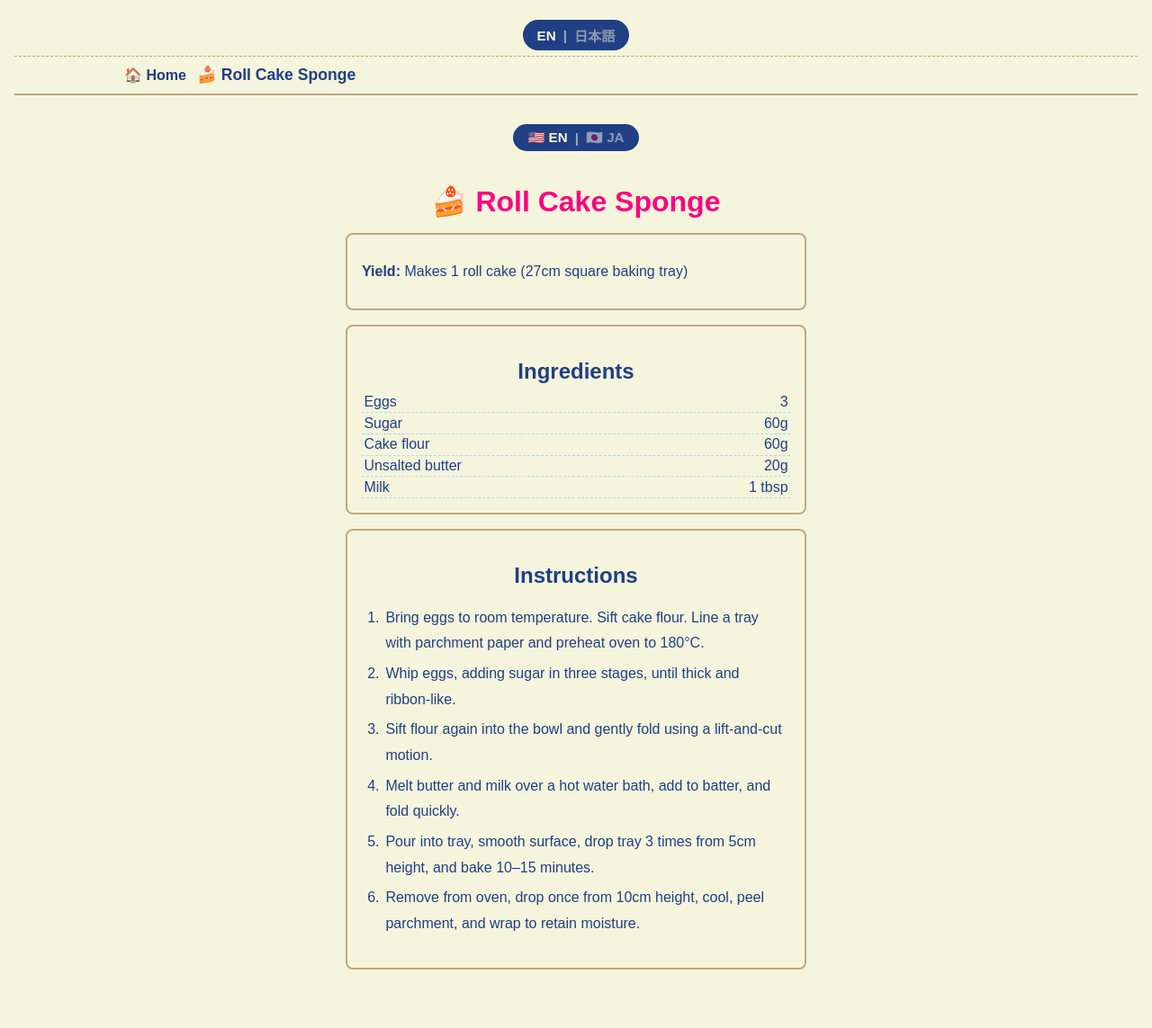
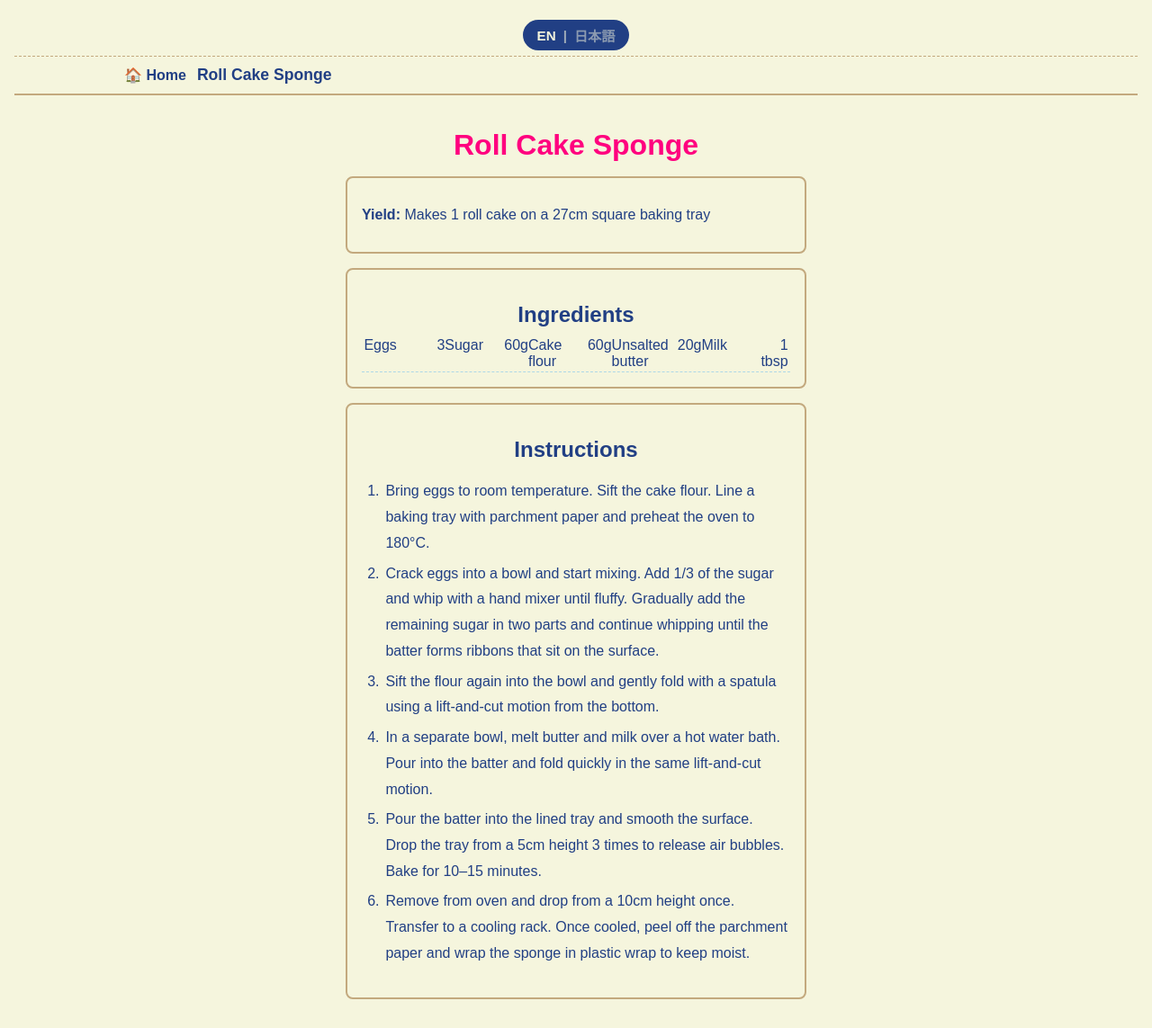
Before and after one commit to bghngao/recipe-book, a Jekyll site: the page built from _recipes/roll-cake-sponge.md, in a window 1280 px wide and 1143 px high. Shown: the whole window at 90% size. Built offline with Jekyll 4.4.1, drawn with Linux system fonts in a browser that asks for light colours.

Commit message:
Update roll-cake-sponge.md

```diff
--- a/_recipes/roll-cake-sponge.md
+++ b/_recipes/roll-cake-sponge.md
@@ -1,105 +1,94 @@
 ---
 layout: default
+title: Roll Cake Sponge
 title_en: Roll Cake Sponge
 title_ja: ロールケーキ生地
 genre: dessert
 order: 2
 ---
 
-<button id="toggle-btn">
-  <span class="lang-badge active" data-lang="en">🇺🇸 EN</span>
-  <span class="divider">|</span>
-  <span class="lang-badge" data-lang="ja">🇯🇵 JA</span>
-</button>
+<!-- ===================== -->
+<!-- English -->
+<!-- ===================== -->
+<div class="lang" data-lang="en">
+  <h1 class="title-recipe">Roll Cake Sponge</h1>
 
-<!-- English -->
-<div class="lang active" data-lang="en">
-  <h1 class="title-recipe">🍰 Roll Cake Sponge</h1>
-
+  <!-- Yield -->
   <div class="container">
-    <p><strong>Yield:</strong> Makes 1 roll cake (27cm square baking tray)</p>
+    <p><strong>Yield:</strong> Makes 1 roll cake on a 27cm square baking tray</p>
   </div>
 
+  <!-- Ingredients -->
   <div class="container">
     <h2 class="title-ingredient">Ingredients</h2>
 
-    <div class="ingredient-quantity">
+  <div class="ingredient-quantity">
       <div class="column-left-ingredient">Eggs</div>
       <div class="column-right-amount">3</div>
-    </div>
-    <div class="ingredient-quantity">
       <div class="column-left-ingredient">Sugar</div>
       <div class="column-right-amount">60g</div>
-    </div>
-    <div class="ingredient-quantity">
       <div class="column-left-ingredient">Cake flour</div>
       <div class="column-right-amount">60g</div>
-    </div>
-    <div class="ingredient-quantity">
       <div class="column-left-ingredient">Unsalted butter</div>
       <div class="column-right-amount">20g</div>
-    </div>
-    <div class="ingredient-quantity">
       <div class="column-left-ingredient">Milk</div>
       <div class="column-right-amount">1 tbsp</div>
     </div>
   </div>
 
+  <!-- Instructions -->
   <div class="container">
     <h2 class="title-instruction">Instructions</h2>
     <ol>
-      <li>Bring eggs to room temperature. Sift cake flour. Line a tray with parchment paper and preheat oven to 180°C.</li>
-      <li>Whip eggs, adding sugar in three stages, until thick and ribbon-like.</li>
-      <li>Sift flour again into the bowl and gently fold using a lift-and-cut motion.</li>
-      <li>Melt butter and milk over a hot water bath, add to batter, and fold quickly.</li>
-      <li>Pour into tray, smooth surface, drop tray 3 times from 5cm height, and bake 10–15 minutes.</li>
-      <li>Remove from oven, drop once from 10cm height, cool, peel parchment, and wrap to retain moisture.</li>
+          <li>Bring eggs to room temperature. Sift the cake flour. Line a baking tray with parchment paper and preheat the oven to 180°C.</li>
+          <li>Crack eggs into a bowl and start mixing. Add 1/3 of the sugar and whip with a hand mixer until fluffy. Gradually add the remaining sugar in two parts and continue whipping until the batter forms ribbons that sit on the surface.</li>
+          <li>Sift the flour again into the bowl and gently fold with a spatula using a lift-and-cut motion from the bottom.</li>
+          <li>In a separate bowl, melt butter and milk over a hot water bath. Pour into the batter and fold quickly in the same lift-and-cut motion.</li>
+          <li>Pour the batter into the lined tray and smooth the surface. Drop the tray from a 5cm height 3 times to release air bubbles. Bake for 10–15 minutes.</li>
+          <li>Remove from oven and drop from a 10cm height once. Transfer to a cooling rack. Once cooled, peel off the parchment paper and wrap the sponge in plastic wrap to keep moist.</li>
     </ol>
   </div>
 </div>
 
+<!-- ===================== -->
 <!-- Japanese -->
+<!-- ===================== -->
 <div class="lang" data-lang="ja">
-  <h1 class="title-recipe">🍰 ロールケーキ生地</h1>
+  <h1 class="title-recipe">🍌 バナナブレッド</h1>
 
+  <!-- 仕上がり量 -->
   <div class="container">
     <p><strong>仕上がり量：</strong> 27cm角ロールケーキ天板1台分</p>
   </div>
 
+  <!-- 材料 -->
   <div class="container">
     <h2 class="title-ingredient">材料</h2>
 
-    <div class="ingredient-quantity">
+  <div class="ingredient-quantity">
       <div class="column-left-ingredient">卵</div>
       <div class="column-right-amount">3個</div>
-    </div>
-    <div class="ingredient-quantity">
       <div class="column-left-ingredient">砂糖</div>
       <div class="column-right-amount">60g</div>
-    </div>
-    <div class="ingredient-quantity">
       <div class="column-left-ingredient">薄力粉</div>
       <div class="column-right-amount">60g</div>
-    </div>
-    <div class="ingredient-quantity">
       <div class="column-left-ingredient">無塩バター</div>
       <div class="column-right-amount">20g</div>
-    </div>
-    <div class="ingredient-quantity">
       <div class="column-left-ingredient">牛乳</div>
-      <div class="column-right-amount">大さじ1</div>
+      <div class="column-right-amount">1 tbsp</div>
     </div>
   </div>
 
+  <!-- 作り方 -->
   <div class="container">
     <h2 class="title-instruction">作り方</h2>
     <ol>
-      <li>卵は常温に戻し、薄力粉をふるう。天板にクッキングシートを敷き、180℃に予熱する。</li>
-      <li>卵を混ぜ、砂糖を3回に分けて加え、リボン状になるまで泡立てる。</li>
-      <li>薄力粉を再度ふるい入れ、底から持ち上げて切るように混ぜる。</li>
-      <li>バターと牛乳を湯煎で溶かし、生地に加えて手早く混ぜる。</li>
-      <li>天板に流し入れ、5cm高さから3回落とし、10〜15分焼く。</li>
-      <li>焼成後10cm高さから1回落とし、冷ましてから紙を剥がし、ラップで包む。</li>
+          <li>卵は常温に戻す。薄力粉はふるう。天板にクッキングシートを敷く。オーブンを180°Cに予熱する。</li>
+          <li>ボールに卵を割り入れてが切れるまで混ぜる。砂糖を1/3量加えふんわりとするまでハンドミキサーで泡立てる。残りの砂糖を1/2量加え泡が細かくなるまで泡立てる。残り砂糖を加え。生地がリボン状になって表面に止まるくらいまで泡立てる。</li>
+          <li>薄力粉を再度ふるいながら加え。手早くそこから持ち上げて切るように混ぜる。</li>
+          <li>ボールにバター、牛乳を入れ、湯煎で溶かす。3に回し入れ。手早くそこから持ち上げて切るように混ぜる。</li>
+          <li>クッキングシートを敷いた天板に生地を流しいれ、平らにならす。5cmの高さから3度落として空気を抜き、180°Cに予熱したオーブンで10~15分焼く。</li>
+          <li>オーブンから取り出して、10cm高さから1度落とす。天板から外し、ケーキクーラーの上などで冷ます。粗熱が取れたらクッキングシートをはがす。ラップで包んで冷ます。</li>
     </ol>
   </div>
 </div>
```
